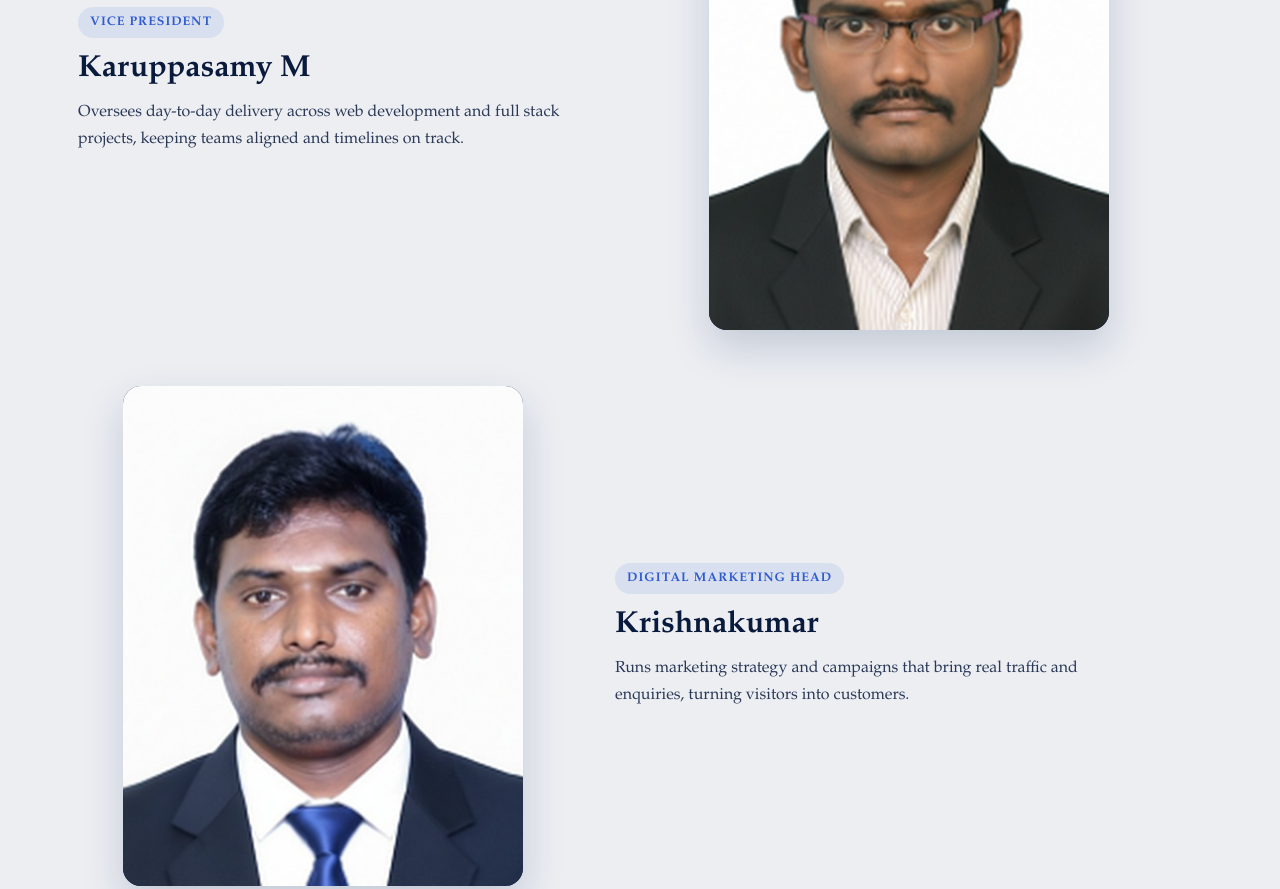
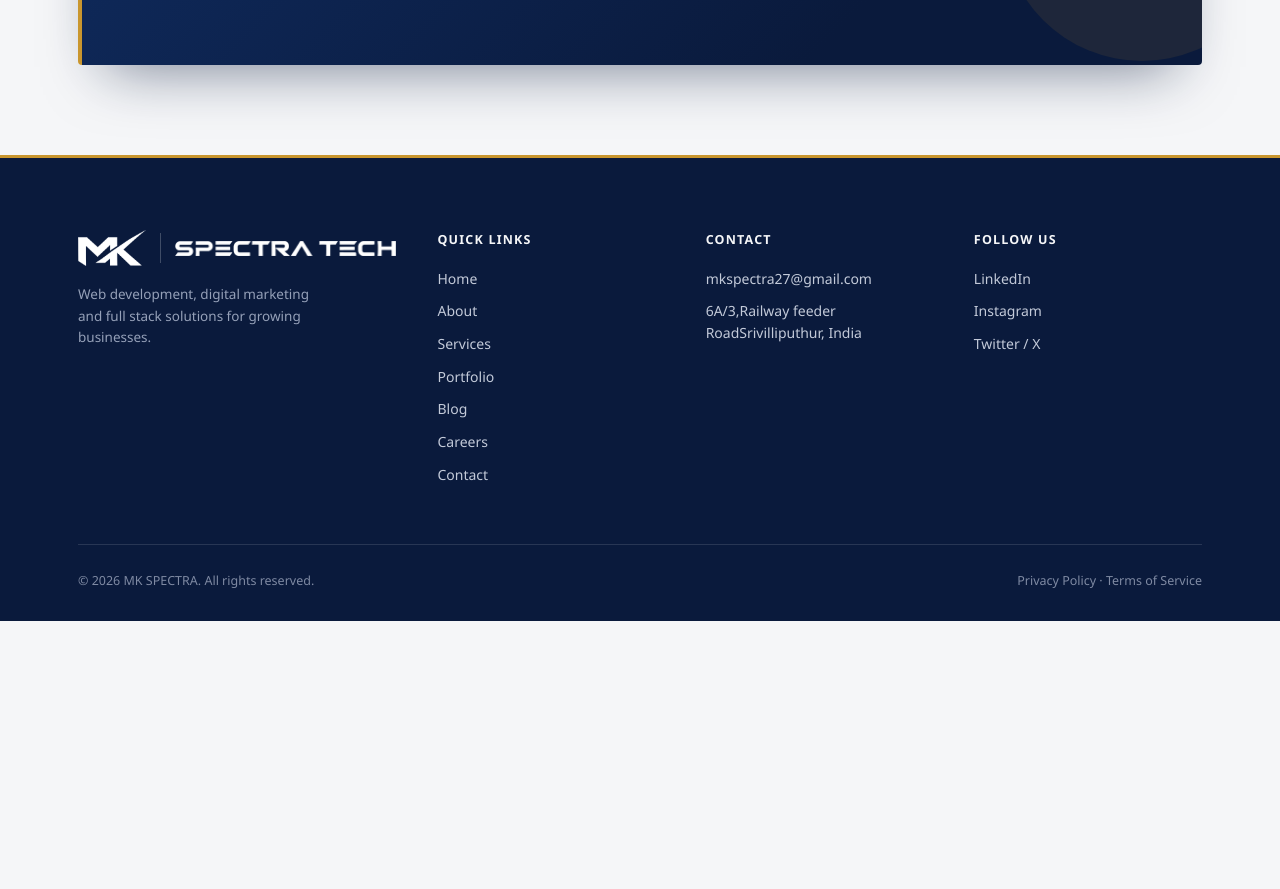
Before and after one commit to anusiya0611-coder/mkspectra-website, a website: page mk-spectra-complete/website/index.html in a window 1280 px wide. Shown: the part 6404-7293 px from the top of the page. After the commit the page ends 7025 px from the top, so only its background shows below. Drawn offline with Linux system fonts and the light colour scheme.

Commit message:
Remove team section and update contact information
Removed the team section and updated the contact address.

```diff
--- a/mk-spectra-complete/website/index.html
+++ b/mk-spectra-complete/website/index.html
@@ -214,58 +214,6 @@
       </div></div>
   </div>
 </section>
-<section class="sec alt" id="team">
-  <style>
-    #team .tm-list{display:flex;flex-direction:column;gap:56px;margin-top:40px}
-    #team .tm-row{display:grid;grid-template-columns:minmax(0,5fr) minmax(0,6fr);gap:48px;align-items:center}
-    #team .tm-row.tm-rev .tm-photo{order:2}
-    #team .tm-photo{position:relative;aspect-ratio:4/5;width:100%;max-width:400px;justify-self:center;border-radius:18px;overflow:hidden;background:#0f2a5c;box-shadow:0 18px 40px rgba(15,42,92,.18)}
-    #team .tm-photo svg,#team .tm-photo img{width:100%;height:100%;object-fit:cover;object-position:center top;display:block}
-    #team .tm-info{max-width:520px}
-    #team .tm-rev .tm-info{margin-left:auto}
-    #team .tm-role{display:inline-block;font-size:.78rem;font-weight:600;letter-spacing:.08em;text-transform:uppercase;color:#2f5bd0;background:rgba(47,91,208,.1);padding:6px 12px;border-radius:999px}
-    #team .tm-info h3{font-size:1.9rem;line-height:1.2;margin:14px 0 10px}
-    #team .tm-info p{line-height:1.7;opacity:.85;margin:0}
-    @media (max-width:820px){
-      #team .tm-list{gap:40px}
-      #team .tm-row{grid-template-columns:1fr;gap:20px}
-      #team .tm-row.tm-rev .tm-photo{order:0}
-      #team .tm-rev .tm-info{margin-left:0}
-    }
-  </style>
-  <div class="wrap">
-    <div class="center-head reveal">
-      <p class="eyebrow sans">Our team</p>
-      <h2 class="title">The people behind MK SPECTRA</h2>
-    </div>
-    <div class="tm-list">
-    <article class="tm-row reveal" data-d="0">
-      <div class="tm-photo"><svg viewBox="0 0 200 200" preserveAspectRatio="xMidYMid slice" aria-hidden="true"><rect width="200" height="200" fill="#0f2a5c"/><circle cx="100" cy="78" r="34" fill="#7d8fb8"/><path d="M28 200c0-46 30-70 72-70s72 24 72 70z" fill="#7d8fb8"/></svg></div>
-      <div class="tm-info">
-        <span class="tm-role">President</span>
-        <h3>Mariappan V</h3>
-        <p>Leads the vision and direction of MK SPECTRA, making sure every project is delivered with quality and a clear focus on client results.</p>
-      </div>
-    </article>
-    <article class="tm-row tm-rev reveal" data-d="1">
-      <div class="tm-photo"><img src="assets/team/karuppasamy.jpg" alt="Karuppasamy M, Vice President" width="696" height="696" loading="lazy"></div>
-      <div class="tm-info">
-        <span class="tm-role">Vice President</span>
-        <h3>Karuppasamy M</h3>
-        <p>Oversees day-to-day delivery across web development and full stack projects, keeping teams aligned and timelines on track.</p>
-      </div>
-    </article>
-    <article class="tm-row reveal" data-d="2">
-      <div class="tm-photo"><img src="assets/team/krishnakumar.jpg" alt="Krishnakumar, Digital Marketing Head" width="696" height="696" loading="lazy"></div>
-      <div class="tm-info">
-        <span class="tm-role">Digital Marketing Head</span>
-        <h3>Krishnakumar</h3>
-        <p>Runs marketing strategy and campaigns that bring real traffic and enquiries, turning visitors into customers.</p>
-      </div>
-    </article>
-    </div>
-  </div>
-</section>
 <section class="sec" id="faq">
   <div class="wrap">
     <div class="center-head reveal">
@@ -314,7 +262,7 @@
         <h5>Contact</h5>
         <ul>
           <li><a href="mailto:mkspectra27@gmail.com">mkspectra27@gmail.com</a></li>
-          <li>Srivilliputhur, India</li>
+          <li>6A/3,Railway feeder RoadSrivilliputhur, India</li>
         </ul>
       </div>
       <div>
```
